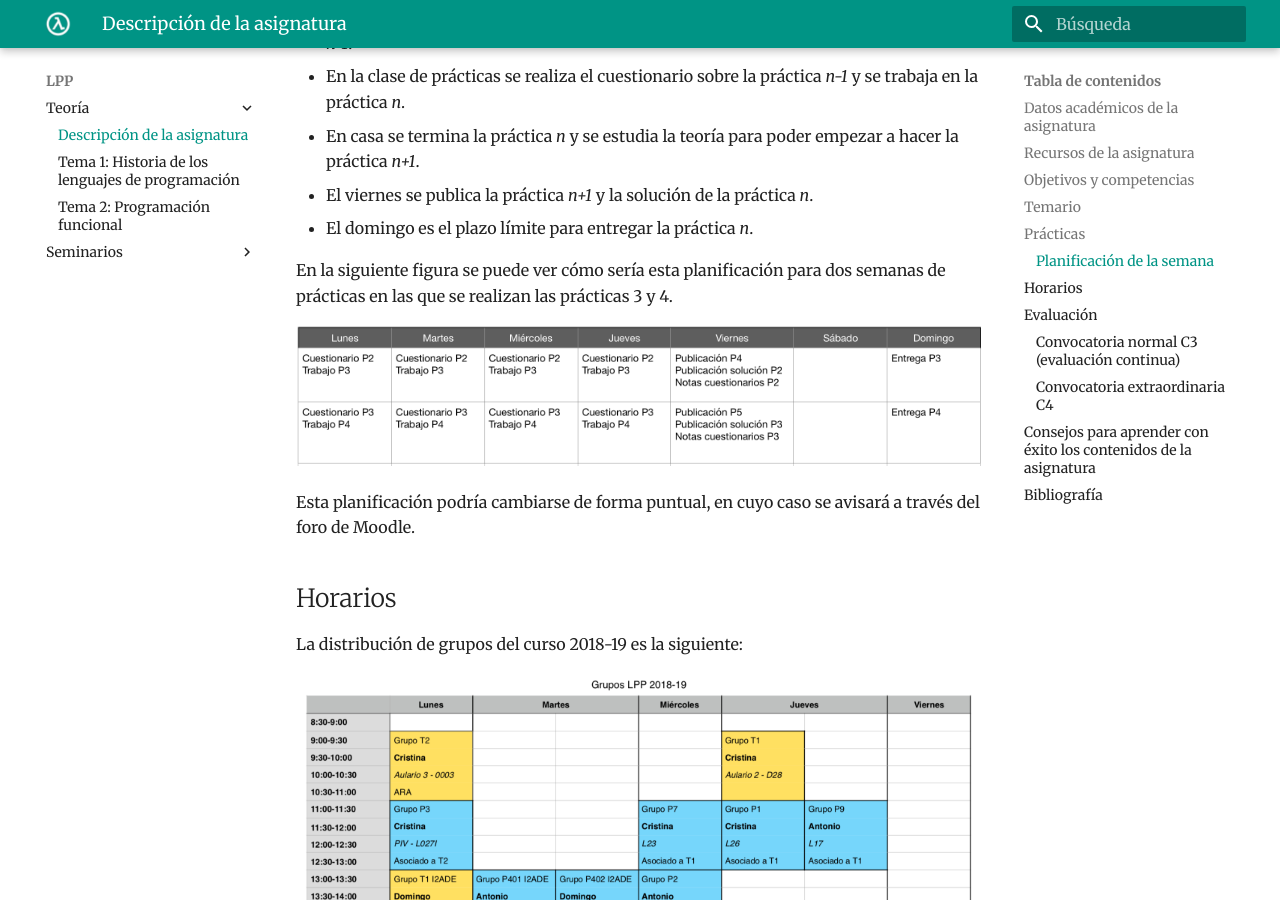
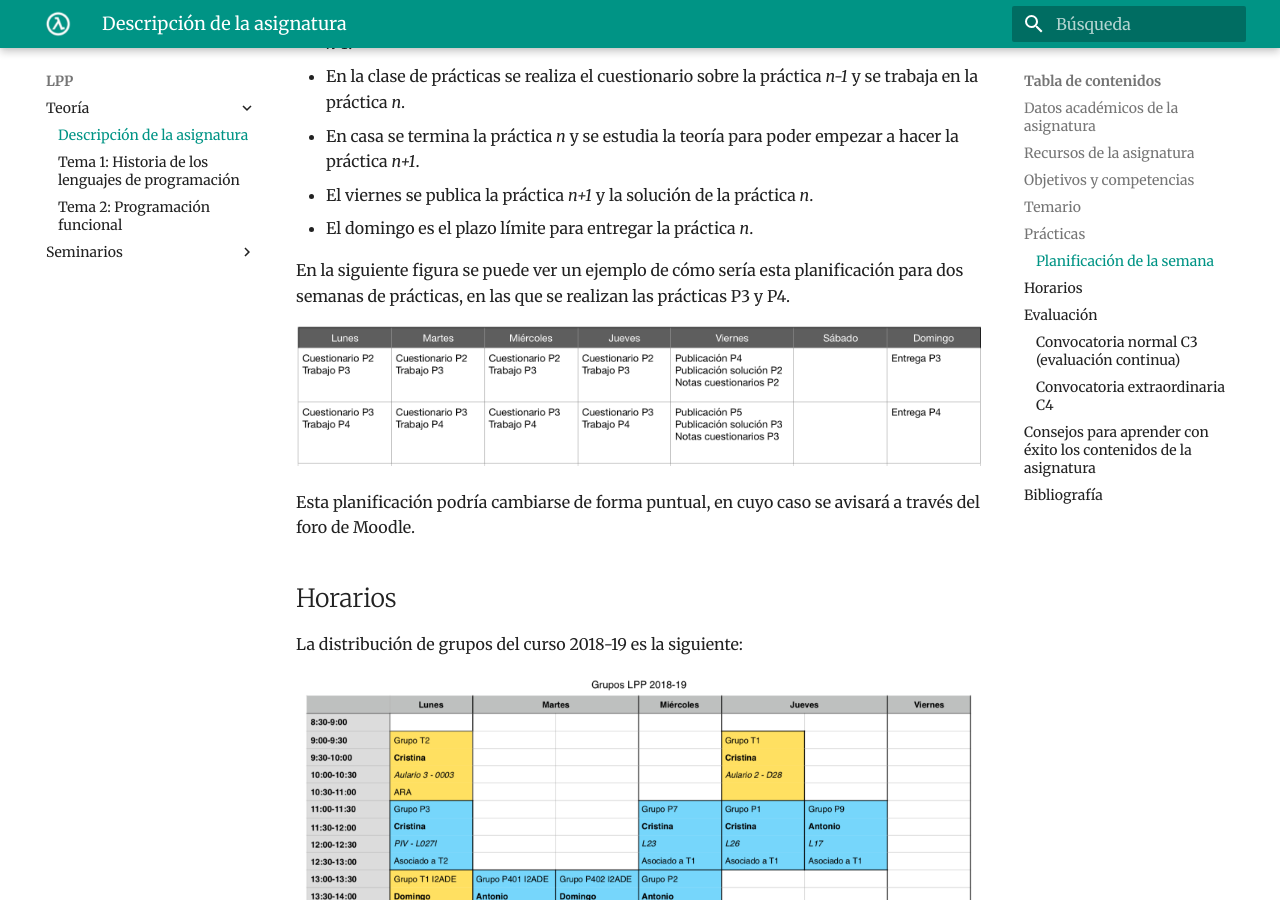
Before and after one commit to domingogallardo/apuntes-lpp, an MkDocs documentation site: the page built from docs/teoria/tema00-descripcion-asignatura/tema00-descripcion-asignatura.md, in a window 1280 px wide and 900 px high, scrolled down 4522 px. Built offline with MkDocs 1.6.1 and Material for MkDocs 9.7.7, drawn with Linux system fonts in a browser that asks for light colours.

Commit message:
Corrección

```diff
--- a/docs/teoria/tema00-descripcion-asignatura/tema00-descripcion-asignatura.md
+++ b/docs/teoria/tema00-descripcion-asignatura/tema00-descripcion-asignatura.md
@@ -184,8 +184,9 @@ Podemos resumir la planificación de una semana de la siguiente forma:
   _n_.
 - El domingo es el plazo límite para entregar la práctica _n_.
 
-En la siguiente figura se puede ver cómo sería esta planificación para
-dos semanas de prácticas en las que se realizan las prácticas 3 y 4.
+En la siguiente figura se puede ver un ejemplo de cómo sería esta
+planificación para dos semanas de prácticas, en las que se realizan las
+prácticas P3 y P4.
 
 <img src="imagenes/semana-practicas.png" width="800px"/>
 
```
